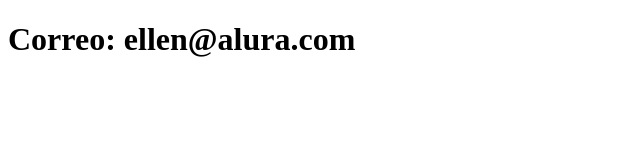
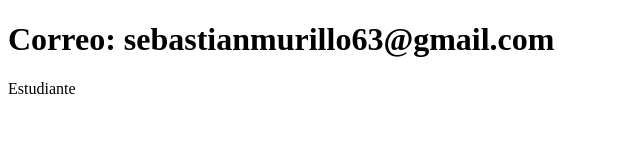
Before and after one commit to sebs-001/sistema-de-registro, a plain HTML site: page contacto.html in a window 1280 px wide. Shown: the whole page, without its empty margins (0-640 px from the left). Drawn offline with Linux system fonts and the light colour scheme.

Commit message:
Actualizacion de contacto

```diff
--- a/contacto.html
+++ b/contacto.html
@@ -6,6 +6,7 @@
     <title>Contactos</title>
 </head>
 <body>
-    <h1>Correo: ellen@alura.com</h1>
+    <h1>Correo: sebastianmurillo63@gmail.com</h1>
+    <p>Estudiante</p>
 </body>
 </html>
```
